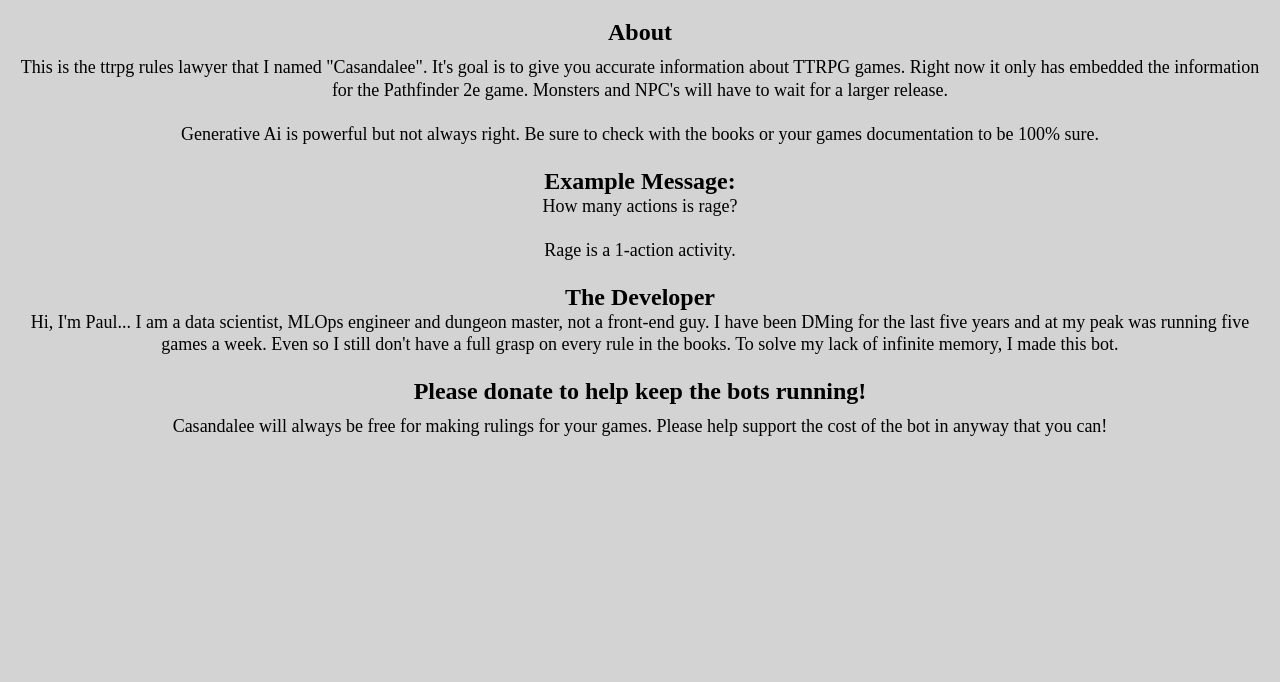
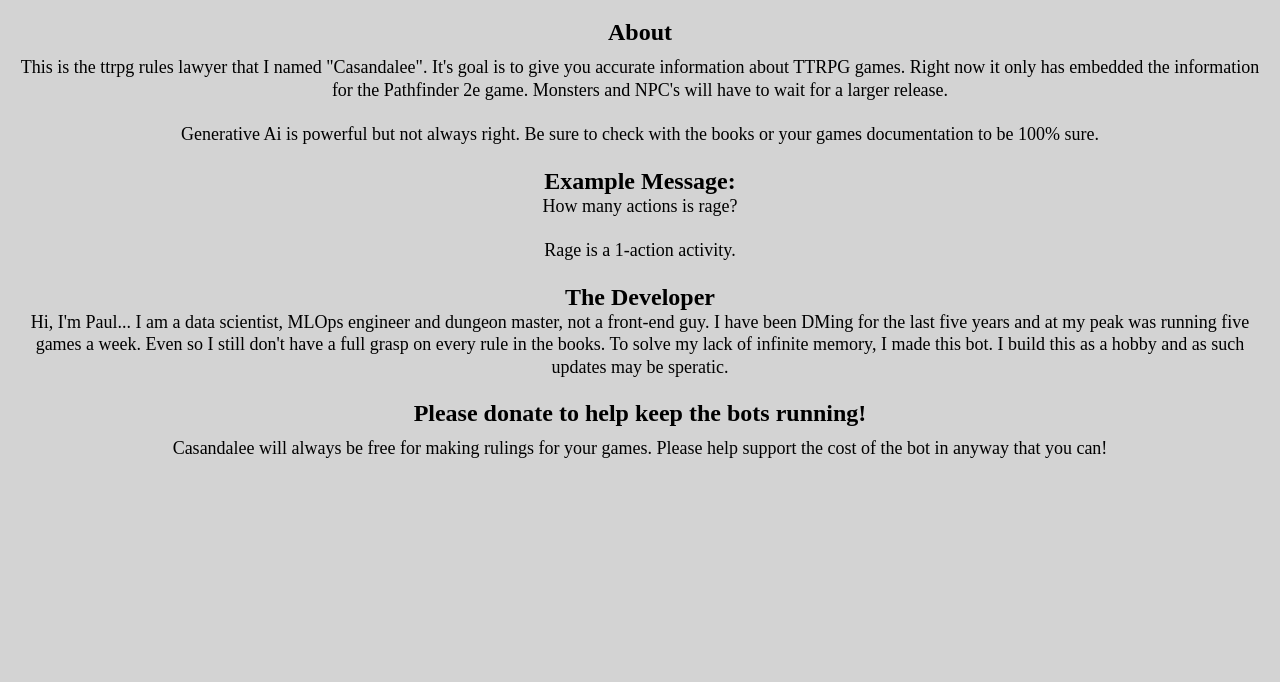
Before and after one commit to Paul-Kyle-Turner/Casandalee, a Flask app: page /about in a window 1280 px wide. Shown: the part 118-800 px from the top of the page. Run offline with Flask 3, Linux system fonts and the light colour scheme; some libraries are stand-ins or nearby versions.

Commit message:
ui improvements

```diff
--- a/templates/about.html
+++ b/templates/about.html
@@ -44,6 +44,8 @@
           and at my peak was running five games a week. Even so I still don't
           have a full grasp on every rule in the books. To solve my lack of
           infinite memory, I made this bot.
+
+          I build this as a hobby and as such updates may be speratic.
         </p>
 
         <h1> Please donate to help keep the bots running! </h1>
```
Also changed, not shown: templates/index.html (line endings or trailing spaces).
